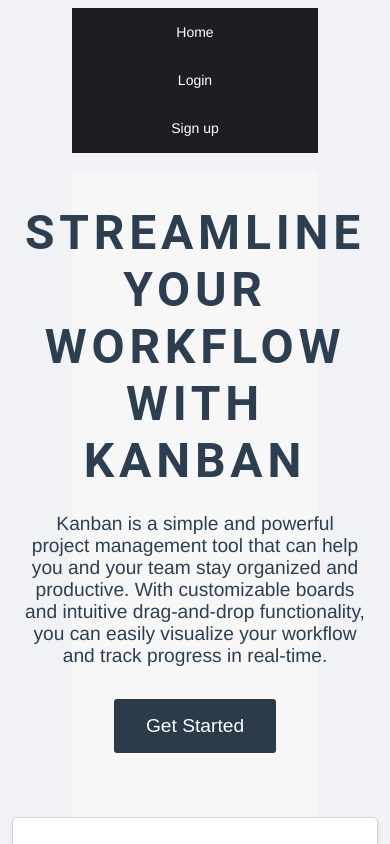
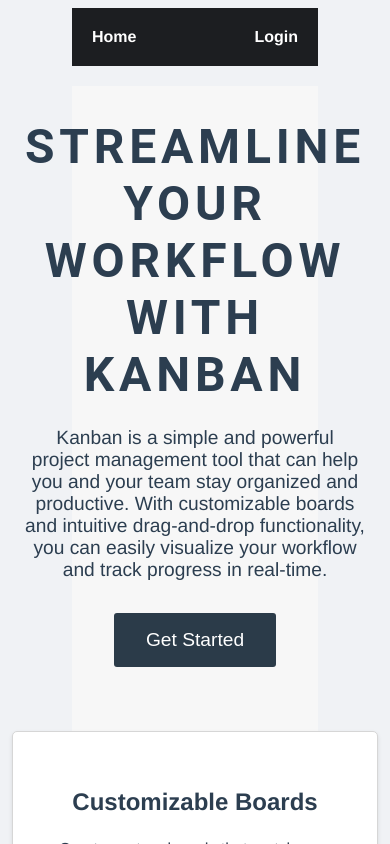
Before and after one commit to Stoyan83/pet-project, a Vue app in the folder frontend/: page / in a window 390 px wide. Shown: the top 844 px of the page. Built offline with nearby package versions, Linux system fonts and the light colour scheme.

Commit message:
Adjuting nav

```diff
--- a/frontend/src/App.vue
+++ b/frontend/src/App.vue
@@ -1,5 +1,5 @@
 <template>
-  <div :class="error-container">
+  <div>
     <p v-if="getError" class="error-message">{{ getError }}</p>
     <p :class="{ 'show': successMessage, 'hide': !successMessage }" class="success-message">{{ successMessage }}</p>
   </div>
--- a/frontend/src/components/layouts/TheHeader.vue
+++ b/frontend/src/components/layouts/TheHeader.vue
@@ -1,15 +1,31 @@
 <template>
+  <div class="navbar-container">
     <header>
       <nav>
-      <ul class="navbar">
-        <li class="navbar-item"><router-link class="navbar-link" to="/">Home</router-link></li>
-        <li v-if="!isLoggedIn" class="navbar-item"><router-link class="navbar-link" to="/users/sign_in">Login</router-link></li>
-        <li v-if="!isLoggedIn" class="navbar-item"><router-link class="navbar-link" to="/users/sign_up">Sign up</router-link></li>
-        <li v-if="isLoggedIn" class="navbar-item"><router-link class="navbar-link" to="/api/v1/teams">Team</router-link></li>
-        <li v-if="isLoggedIn" class="navbar-item"><router-link class="navbar-link" @click="logoutUser" to="/">Sign out</router-link></li>
+        <div class="navbar-left">
+          <ul>
+            <li><router-link class="navbar-link" to="/">Home</router-link></li>
+            <li v-if="isLoggedIn"><router-link class="navbar-link" to="/api/v1/teams">Team</router-link></li>
           </ul>
+        </div>
+        <div class="navbar-right">
+          <ul>
+            <li v-if="!isLoggedIn"><router-link class="navbar-link" to="/users/sign_in">Login</router-link></li>
+            <li v-if="isLoggedIn" class="profile-dropdown">
+              <a href="#">
+                <img class="profile-avatar" src="https://community.intersystems.com/sites/default/files/pictures/picture-default.jpg" alt="Profile Avatar">
+                Profile
+              </a>
+              <div class="dropdown-content">
+                <a href="#">Settings</a>
+                <a href="#" @click="logoutUser" to="/">Sign out</a>
+              </div>
+            </li>
+          </ul>
+        </div>
       </nav>
     </header>
+  </div>
 </template>
 
 
@@ -34,73 +50,106 @@
 </script>
 
 <style scoped>
-  header {
-    background-color: #1c1e21;
-    top: 0;
-    left: 0;
-    right: 0;
-    height: 48px;
-    display: flex;
-    align-items: center;
-    box-shadow: 0 1px 0 #1c1e21;
+  .navbar-container {
+    padding: 0;
+    margin: 0 auto;
   }
 
-  .navbar {
+  nav {
+    background-color: #1c1e21;
+    padding: 20px;
     display: flex;
+    justify-content: space-between;
+    align-items: center;
+  }
+
+  .navbar-left ul, .navbar-right ul {
     list-style: none;
     margin: 0;
     padding: 0;
+    display: flex;
+    align-items: center;
   }
 
-  .navbar-item {
-    margin-right: 12px;
+  .navbar-left li {
+    margin-right: 10px;
+  }
+
+  .navbar-left li:last-child {
+    margin-right: 0;
+  }
+
+  .navbar-right li {
+    margin-left: 10px;
+  }
+
+  .navbar-right li:first-child {
+    margin-left: 0;
   }
 
   .navbar-link {
-    display: inline-block;
-    padding: 12px 8px;
     color: #fff;
     text-decoration: none;
-    font-weight: 500;
-    font-size: 14px;
-    line-height: 16px;
-    border-radius: 3px;
-    transition: background-color 0.2s ease-in-out;
-  }
-
-  .navbar-link:hover,
-  .navbar-link-active {
-    background-color: #2c2e32;
-  }
-
-  .navbar-link-active {
     font-weight: bold;
   }
 
-  @media only screen and (max-width: 768px) {
-    header {
-      height: auto;
-      flex-direction: column;
-      justify-content: center;
+  .navbar-link:hover {
+    text-decoration: underline;
   }
 
-    .navbar {
-      flex-direction: column;
+  .profile-dropdown {
+    position: relative;
   }
 
-    .navbar-item {
-      margin: 8px 0;
+  .profile-dropdown > a {
+    color: #fff;
+    text-decoration: none;
+    font-weight: bold;
+    margin-left: 10px;
   }
 
-    .navbar-link {
-      padding: 8px 0;
-      text-align: center;
-      width: 100%;
-      border-bottom: 1px solid #1c1e21;
+  .dropdown-content {
+    display: none;
+    position: absolute;
+    top: 100%;
+    right: 0;
+    background-color: #1c1e21;
+    min-width: 160px;
+    box-shadow: 0px 8px 16px 0px rgba(0, 0, 0, 0.2);
+    z-index: 1;
   }
 
-    .navbar-link:last-child {
-      border-bottom: none;
+  .dropdown-content a {
+    color: #fff;
+    padding: 12px 16px;
+    text-decoration: none;
+    display: block;
   }
+
+  .dropdown-content a:hover {
+    background-color: #f1f1f1;
+    color: #1c1e21;
   }
+
+  .profile-dropdown:hover .dropdown-content {
+    display: block;
+  }
+
+  .profile-avatar {
+  width: 36px;
+  height: 36px;
+  margin-right: 10px;
+  border-radius: 50%;
+  object-fit: cover;
+}
+
+.profile-dropdown > a {
+  display: flex;
+  align-items: center;
+  color: #fff;
+  text-decoration: none;
+  font-weight: bold;
+  margin-left: 10px;
+}
+
 </style>
--- a/frontend/src/store/modules/sessionManager.js
+++ b/frontend/src/store/modules/sessionManager.js
@@ -72,7 +72,7 @@ const actions = {
     try {
       await axios.delete(`${BASE_URL}users/sign_out`, config);
       commit("resetUserInfo");
-      location.reload();
+      router.push("/");
     } catch (error) {
       console.log(error);
     }
```
Lines whose indentation alone changed are shown as unchanged.
